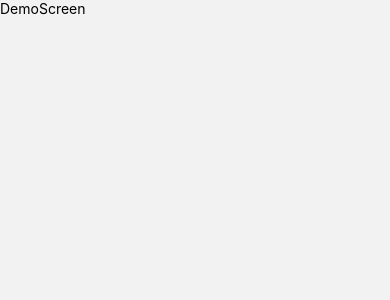
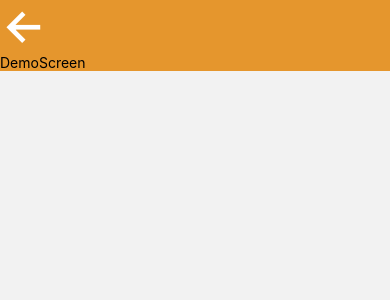
Before and after one commit to sramalho94/revenuecat-app, a React Native app: screen /Demo in a window 390 px wide. Shown: the top 300 px of the page. Built offline with nearby package versions, Linux system fonts and the light colour scheme.

Commit message:
type configuration for NavigrationProps

```diff
--- a/App.tsx
+++ b/App.tsx
@@ -4,7 +4,14 @@ import { NavigationContainer } from '@react-navigation/native'
 import { createNativeStackNavigator } from '@react-navigation/native-stack'
 import HomeScreen from './screens/HomeScreen'
 import DemoScreen from './screens/DemoScreen'
-const Stack = createNativeStackNavigator()
+
+export type RootStackParamList = {
+  Home: undefined
+  Paywall: undefined
+  Demo: undefined
+}
+
+const Stack = createNativeStackNavigator<RootStackParamList>()
 
 export default function App() {
   return (
--- a/components/ActionRow.tsx
+++ b/components/ActionRow.tsx
@@ -1,6 +1,14 @@
 import { View, Text, TouchableOpacity } from 'react-native'
 import React from 'react'
 import { Ionicons } from '@expo/vector-icons'
+import { useNavigation } from '@react-navigation/native'
+import { NativeStackNavigationProp } from '@react-navigation/native-stack'
+import { RootStackParamList } from '../App'
+
+export type NavigationProp = NativeStackNavigationProp<
+  RootStackParamList,
+  'Home'
+>
 
 type Props = {
   title: string
@@ -19,8 +27,10 @@ const ActionRow = ({
   icon,
   vertical
 }: Props) => {
+  const navigation = useNavigation<NavigationProp>()
   return (
     <TouchableOpacity
+      onPress={() => navigation.navigate(screen)}
       className={`flex flex-1 justify-center items-center py-6 rounded-lg space-x-2 m-2  ${
         vertical ? 'flex-col' : 'flex-row'
       }`}
--- a/screens/DemoScreen.tsx
+++ b/screens/DemoScreen.tsx
@@ -1,10 +1,21 @@
-import { View, Text } from 'react-native'
+import { View, Text, SafeAreaView, TouchableOpacity } from 'react-native'
+import { RootStackParamList } from '../App'
+import { NativeStackNavigationProp } from '@react-navigation/native-stack'
+import { Ionicons } from '@expo/vector-icons'
+
+export type NavigationProp = NativeStackNavigationProp<
+  RootStackParamList,
+  'Demo'
+>
 
 const DemoScreen = () => {
   return (
-    <View>
+    <SafeAreaView className="bg-papa-orange">
+      <TouchableOpacity>
+        <Ionicons name="arrow-back" size={50} color="white" />
+      </TouchableOpacity>
       <Text>DemoScreen</Text>
-    </View>
+    </SafeAreaView>
   )
 }
 
--- a/screens/HomeScreen.tsx
+++ b/screens/HomeScreen.tsx
@@ -17,7 +17,7 @@ const HomeScreen = () => {
         {/* Pro or Upgrade Button */}
         <TouchableOpacity className="absolute z-50 top-5 right-10 items-center">
           <Ionicons name="person-circle" size={30} color="#E5962D" />
-          <Text className="text-center text-[#E5962D]">PRO/UPGRADE</Text>
+          <Text className="text-center text-papa-orange">PRO/UPGRADE</Text>
         </TouchableOpacity>
         {/* Image */}
         <Image
```
